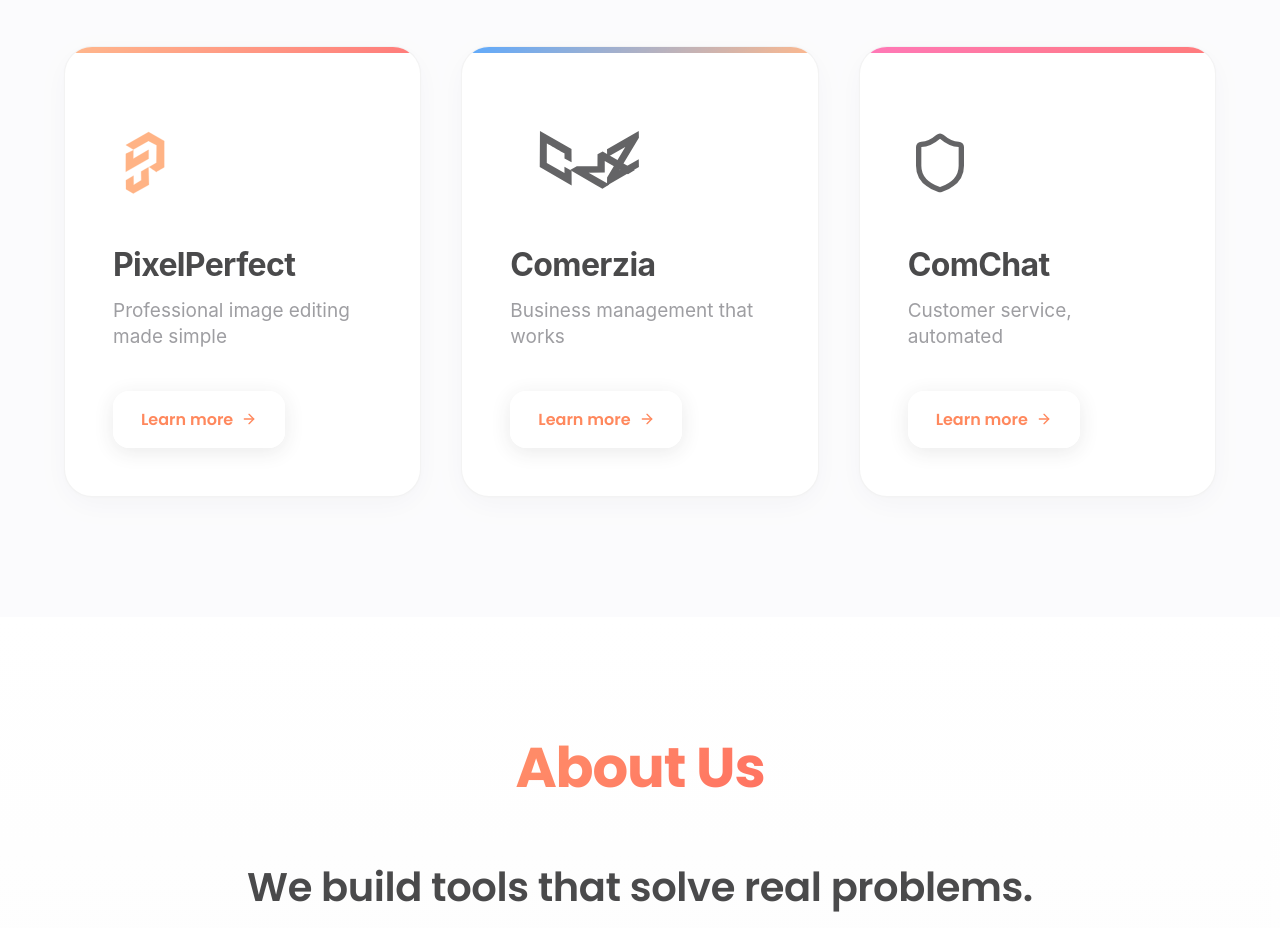
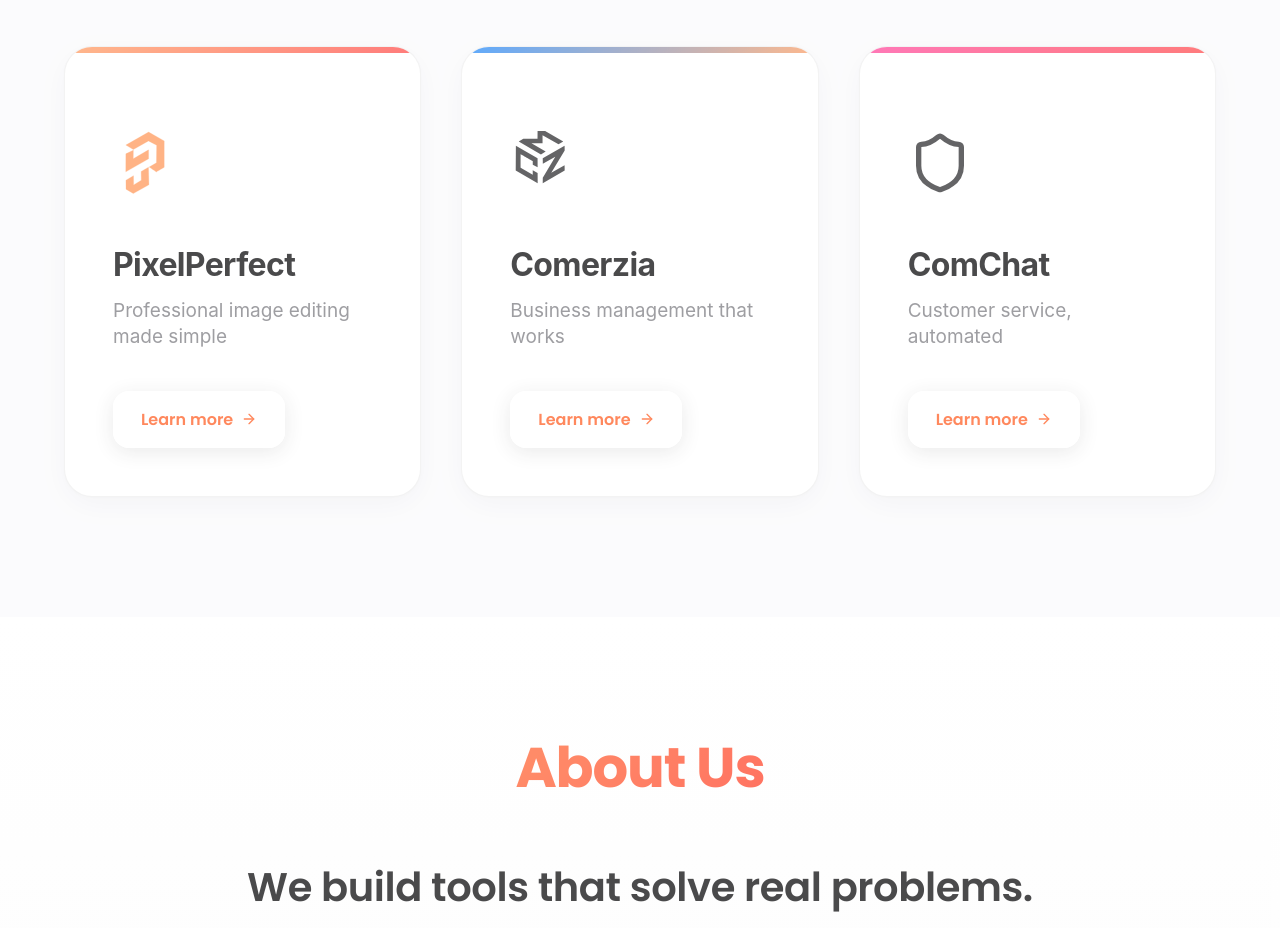
Before and after one commit to ZondaOne/Homepage, a React (Create React App) app: page / in a window 1280 px wide. Shown: the part 1500-2428 px from the top of the page. Built offline with nearby package versions, Linux system fonts and the light colour scheme; no server answers; the HTML template or start-up script is replaced by a standard one.

Commit message:
logo fix

```diff
--- a/src/components/ComerziaLogo/ComerziaLogo.tsx
+++ b/src/components/ComerziaLogo/ComerziaLogo.tsx
@@ -9,33 +9,33 @@ const ComerziaLogo: React.FC<ComerziaLogoProps> = ({
   size = 40,
   className = ''
 }) => {
-  const logoWidth = size * 2.4; // Adjust ratio for combined letters
+  const logoWidth = size * 1.1; // Square-ish ratio for cube
   const logoHeight = size;
 
   return (
     <svg
       width={logoWidth}
       height={logoHeight}
-      viewBox="0 0 280 190"
+      viewBox="0 0 110 130"
       className={className}
       style={{ fill: 'currentColor' }}
     >
-      {/* Letter C */}
-      <g transform="translate(0, 0) scale(0.85)">
+      {/* Letter C - Left face */}
+      <g transform="translate(-5, 30) scale(0.4)">
         <path d="M 193.586 307.882 L 193.858 329.576 L 132.299 294.594 C 132.299 294.594 132.028 226.527 132.299 226.256 C 132.57 225.985 193.858 260.967 193.858 260.967 L 193.858 278.865 L 218.535 292.153 L 218.264 246.052 L 108.164 183.409 L 107.351 308.966 L 218.806 373.236 L 218.535 321.712 L 193.586 307.882 Z"
               transform="translate(-107, -183)" />
       </g>
 
-      {/* Letter M */}
-      <g transform="translate(90, 60) scale(0.85)">
+      {/* Letter Z - Right face */}
+      <g transform="translate(50, 30) scale(0.4)">
+        <path d="M 344.906 281.848 L 277.382 320.085 L 345.448 206.731 L 344.906 183.409 L 233.993 246.866 L 234.535 274.797 L 297.72 239.001 L 234.264 345.305 L 233.993 372.965 L 345.448 308.966 L 344.906 281.848 Z"
+              transform="translate(-234, -183)" />
+      </g>
+
+      {/* Letter M - Top face */}
+      <g transform="translate(1, -5) scale(0.4)">
         <path d="M 250.535 219.205 L 178.129 178.257 L 234.535 177.714 L 234.535 137.037 L 315.618 183.138 L 339.754 168.494 L 227.213 103.681 L 209.315 113.986 L 209.044 155.206 L 136.909 155.206 L 113.588 168.765 L 226.399 234.391 L 250.535 219.205 Z"
               transform="translate(-113, -103)" />
-      </g>
-
-      {/* Letter Z */}
-      <g transform="translate(200, 0) scale(0.85)">
-        <path d="M 344.906 281.848 L 277.382 320.085 L 345.448 206.731 L 344.906 183.409 L 233.993 246.866 L 234.535 274.797 L 297.72 239.001 L 234.264 345.305 L 233.993 372.965 L 345.448 308.966 L 344.906 281.848 Z"
-              transform="translate(-234, -183)" />
       </g>
     </svg>
   );
```
